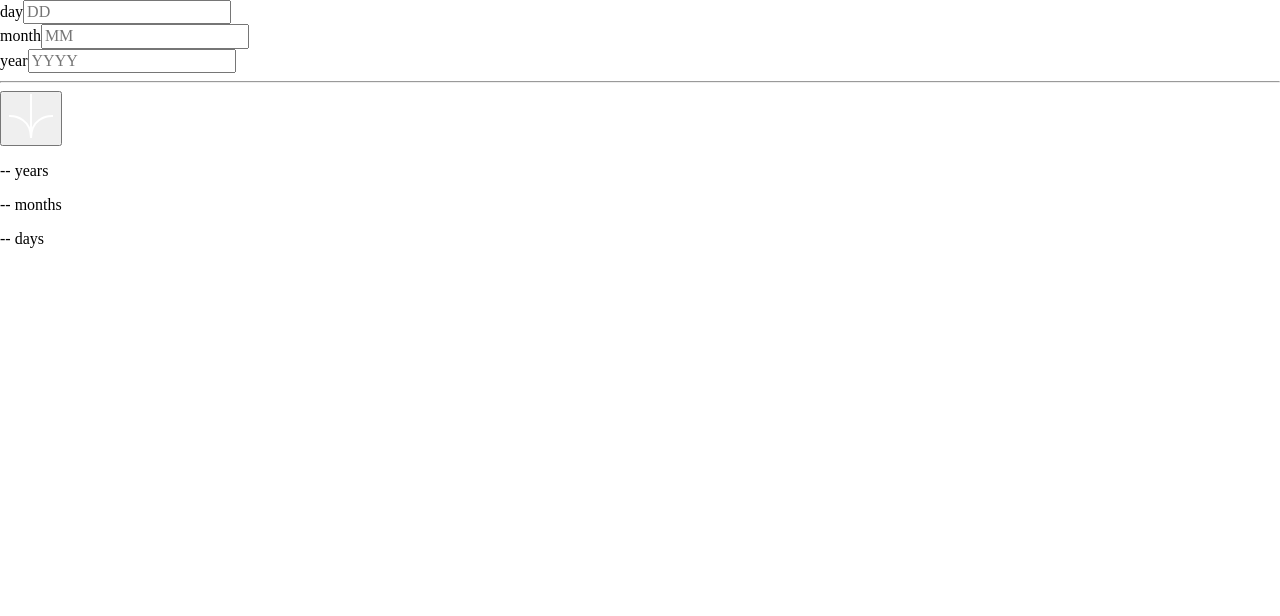
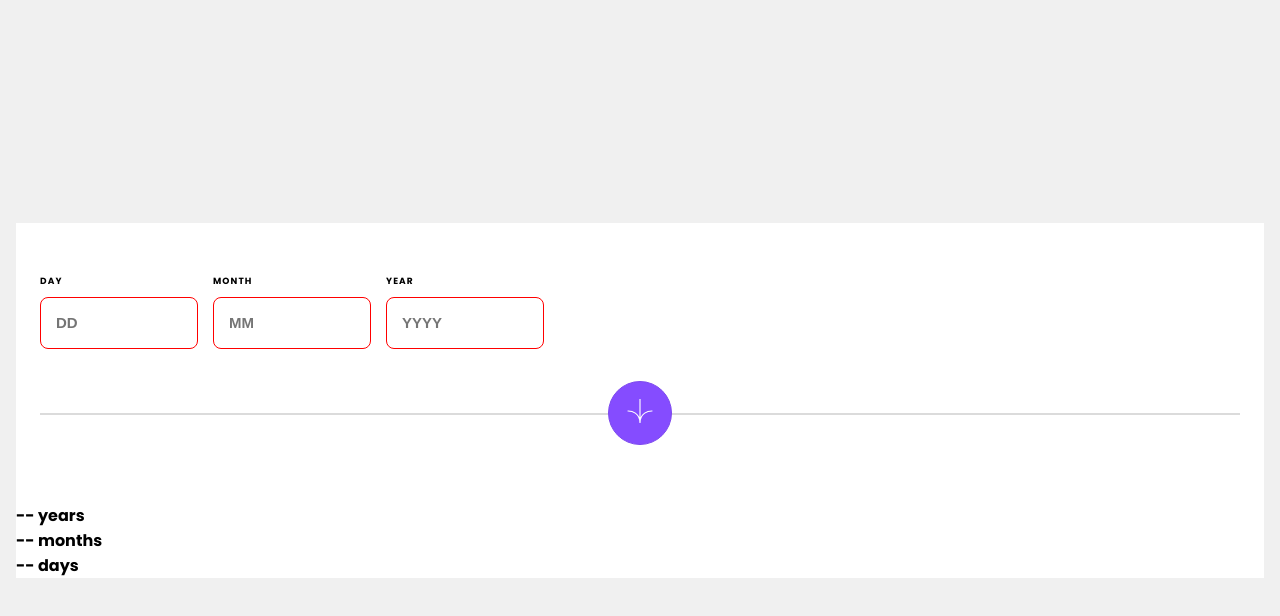
Before and after one commit to BinLama/FrontEndMentor-age-calculator-app, a React (Vite) app: page / in a window 1280 px wide. Shown: the top 616 px of the page. Built offline with nearby package versions, Linux system fonts and the light colour scheme.

Commit message:
input looks okay

```diff
--- a/index.html
+++ b/index.html
@@ -6,7 +6,7 @@
   <meta name="viewport" content="width=device-width, initial-scale=1.0">
   <!-- displays site properly based on user's device -->
 
-  <link rel="icon" type="image/png" sizes="32x32" href="./assets/images/favicon-32x32.png">
+  <link rel="icon" type="image/png" sizes="32x32" href="./src/assets/images/favicon-32x32.png">
 
   <title>Frontend Mentor | Age calculator app</title>
 
@@ -25,18 +25,6 @@
 
 <body>
 
-  <!-- Day
-  DD
-
-  Month
-  MM
-
-  Year
-  YYYY
-
-  -- years
-  -- months
-  -- days -->
   <div id="root"></div>
   <!-- <div class="attribution">
     Challenge by <a href="https://www.frontendmentor.io?ref=challenge" target="_blank">Frontend Mentor</a>.
--- a/src/App.css
+++ b/src/App.css
@@ -1,3 +1,14 @@
+@import url("https://fonts.googleapis.com/css2?family=Poppins:ital,wght@0,700;1,400;1,800&display=swap");
+
 :root {
-    --clr-primary-purple: hsl(259, 100%, 65%);
+    --clr-primary-purple: 259, 100%, 65%;
+    --clr-primary-lightPurple: 259, 83%, 61%;
+    --clr-primary-red: 0, 100%, 67%;
+
+    --clr-ntrl-white: 0, 0%, 100%;
+    --clr-ntrl-offWhite: 0, 0%, 94%;
+    --clr-ntrl-lightGrey: 0, 0%, 86%;
+    --clr-ntrl-smokeGrey: 0, 1%, 44%;
+    --clr-ntrl-black: 0, 0%, 8%;
+    --ff-primary: "Poppins", sans-serif;
 }
--- a/src/components/AgeCalculator.jsx
+++ b/src/components/AgeCalculator.jsx
@@ -1,6 +1,7 @@
 import { createContext, useContext, useState } from "react";
 import Inputs from "./inputs/Inputs";
 import DisplayInputs from "./displayInputs/DisplayInputs";
+import "./ageCalculator.css";
 
 // context
 const AgeContext = createContext();
@@ -34,9 +35,11 @@ const AgeCalculator = () => {
         <AgeContext.Provider
             value={{ error, setError, data, setData, age, setAge }}
         >
-            <div className="section__center age-calculator">
-                <Inputs />
-                <DisplayInputs />
+            <div className="section__center ">
+                <div className="age-calculator">
+                    <Inputs />
+                    <DisplayInputs />
+                </div>
             </div>
         </AgeContext.Provider>
     );
--- /dev/null
+++ b/src/components/ageCalculator.css
@@ -0,0 +1,17 @@
+body {
+    background-color: hsl(var(--clr-ntrl-offWhite));
+    font-family: var(--ff-primary);
+}
+
+.age-calculator {
+    background-color: hsl(var(--clr-ntrl-white));
+    margin: 1rem;
+    width: 100%;
+}
+
+.section__center {
+    display: flex;
+    align-items: center;
+    justify-content: center;
+    height: 100vh;
+}
--- a/src/components/inputs/Inputs.jsx
+++ b/src/components/inputs/Inputs.jsx
@@ -23,8 +23,8 @@ const Inputs = () => {
     };
 
     return (
-        <section>
-            <form className="form__container" onSubmit={handleOnSubmit}>
+        <section className="form__container">
+            <form className="form" onSubmit={handleOnSubmit}>
                 <div className="input__container">
                     {inputs.map((input) => {
                         return <SingleInput key={input.id} {...input} />;
@@ -32,11 +32,9 @@ const Inputs = () => {
                 </div>
                 <div className="input__submit">
                     <hr className="input__seperation" />
-                    <div className="btn">
-                        <button className="btn__submit" type="submit">
-                            <img src={downArrow} alt="submit button" />
-                        </button>
-                    </div>
+                    <button className="btn__submit btn" type="submit">
+                        <img src={downArrow} alt="submit button" />
+                    </button>
                 </div>
             </form>
         </section>
--- a/src/components/inputs/SingleInput.css
+++ b/src/components/inputs/SingleInput.css
@@ -0,0 +1,50 @@
+input[type="number"] {
+    min-width: 85px;
+    max-width: 158px;
+    width: 100%;
+
+    height: 52px;
+
+    border-radius: 8px;
+    border: 1px solid hsl(var(--clr-ntrl-lightGrey));
+}
+
+input[type="number"] {
+    -moz-appearance: textfield;
+    appearance: textfield;
+    margin: 0;
+    padding: 15px;
+    font-size: 15px;
+    font-weight: 700;
+    outline: none;
+    caret-color: hsl(var(--clr-primary-purple));
+}
+
+input[type="number"].error {
+    border: 1px solid red;
+}
+
+input[type="number"]:focus {
+    border: 1px solid hsl(var(--clr-primary-purple));
+}
+
+input[type="number"]::-webkit-inner-spin-button,
+input[type="number"]::-webkit-outer-spin-button {
+    -webkit-appearance: none;
+    margin: 0;
+}
+
+.input {
+    display: flex;
+    flex-direction: column;
+}
+
+.input label {
+    text-transform: uppercase;
+    font-size: 9px;
+    font-weight: 700;
+    letter-spacing: 1.1px;
+
+    margin-top: 28px;
+    padding-bottom: 9px;
+}
--- a/src/components/inputs/SingleInput.jsx
+++ b/src/components/inputs/SingleInput.jsx
@@ -14,6 +14,7 @@ const SingleInput = ({ type, name, placeholder, label }) => {
                 }}
                 value={data[name]}
                 placeholder={placeholder}
+                className="error"
             />
             {error[name].isError && (
                 <span className="input__error">{error[name].text}</span>
--- a/src/components/inputs/input.css
+++ b/src/components/inputs/input.css
@@ -0,0 +1,46 @@
+.form__container {
+    padding: 1.5rem;
+}
+
+.input__container {
+    display: flex;
+    gap: 15px;
+}
+
+.input__submit {
+    position: relative;
+    margin: 32px 0;
+    padding: 32px 0;
+}
+
+.input__seperation {
+    height: 2px;
+    background-color: hsl(var(--clr-ntrl-lightGrey));
+    border: none;
+}
+
+.btn__submit {
+    position: absolute;
+    top: 0;
+    left: 50%;
+    transform: translateX(-50%);
+}
+
+.btn {
+    height: 64px;
+    width: 64px;
+    border: none;
+    background-color: hsla(var(--clr-primary-purple), 100%);
+    border-radius: 50%;
+    cursor: pointer;
+    border: 1px solid hsl(var(--clr-primary-lightPurple));
+    transition: 0.3s background-color ease-in-out;
+}
+
+.btn:hover {
+    background-color: hsl(var(--clr-primary-lightPurple));
+}
+
+.btn img {
+    height: 24px;
+}
--- a/src/index.css
+++ b/src/index.css
@@ -1,351 +1,5 @@
-/*! normalize.css v8.0.1 | MIT License | github.com/necolas/normalize.css */
-
-/* Document
-   ========================================================================== */
-
-/**
- * 1. Correct the line height in all browsers.
- * 2. Prevent adjustments of font size after orientation changes in iOS.
- */
-
-html {
-    line-height: 1.15; /* 1 */
-    -webkit-text-size-adjust: 100%; /* 2 */
+* {
+    padding: 0;
+    margin: 0;
+    box-sizing: border-box;
 }
-
-/* Sections
-   ========================================================================== */
-
-/**
- * Remove the margin in all browsers.
- */
-
-body {
-    margin: 0;
-}
-
-/**
- * Render the `main` element consistently in IE.
- */
-
-main {
-    display: block;
-}
-
-/**
- * Correct the font size and margin on `h1` elements within `section` and
- * `article` contexts in Chrome, Firefox, and Safari.
- */
-
-h1 {
-    font-size: 2em;
-    margin: 0.67em 0;
-}
-
-/* Grouping content
-   ========================================================================== */
-
-/**
- * 1. Add the correct box sizing in Firefox.
- * 2. Show the overflow in Edge and IE.
- */
-
-hr {
-    box-sizing: content-box; /* 1 */
-    height: 0; /* 1 */
-    overflow: visible; /* 2 */
-}
-
-/**
- * 1. Correct the inheritance and scaling of font size in all browsers.
- * 2. Correct the odd `em` font sizing in all browsers.
- */
-
-pre {
-    font-family: monospace, monospace; /* 1 */
-    font-size: 1em; /* 2 */
-}
-
-/* Text-level semantics
-   ========================================================================== */
-
-/**
- * Remove the gray background on active links in IE 10.
- */
-
-a {
-    background-color: transparent;
-}
-
-/**
- * 1. Remove the bottom border in Chrome 57-
- * 2. Add the correct text decoration in Chrome, Edge, IE, Opera, and Safari.
- */
-
-abbr[title] {
-    border-bottom: none; /* 1 */
-    text-decoration: underline; /* 2 */
-    text-decoration: underline dotted; /* 2 */
-}
-
-/**
- * Add the correct font weight in Chrome, Edge, and Safari.
- */
-
-b,
-strong {
-    font-weight: bolder;
-}
-
-/**
- * 1. Correct the inheritance and scaling of font size in all browsers.
- * 2. Correct the odd `em` font sizing in all browsers.
- */
-
-code,
-kbd,
-samp {
-    font-family: monospace, monospace; /* 1 */
-    font-size: 1em; /* 2 */
-}
-
-/**
- * Add the correct font size in all browsers.
- */
-
-small {
-    font-size: 80%;
-}
-
-/**
- * Prevent `sub` and `sup` elements from affecting the line height in
- * all browsers.
- */
-
-sub,
-sup {
-    font-size: 75%;
-    line-height: 0;
-    position: relative;
-    vertical-align: baseline;
-}
-
-sub {
-    bottom: -0.25em;
-}
-
-sup {
-    top: -0.5em;
-}
-
-/* Embedded content
-   ========================================================================== */
-
-/**
- * Remove the border on images inside links in IE 10.
- */
-
-img {
-    border-style: none;
-}
-
-/* Forms
-   ========================================================================== */
-
-/**
- * 1. Change the font styles in all browsers.
- * 2. Remove the margin in Firefox and Safari.
- */
-
-button,
-input,
-optgroup,
-select,
-textarea {
-    font-family: inherit; /* 1 */
-    font-size: 100%; /* 1 */
-    line-height: 1.15; /* 1 */
-    margin: 0; /* 2 */
-}
-
-/**
- * Show the overflow in IE.
- * 1. Show the overflow in Edge.
- */
-
-button,
-input {
-    /* 1 */
-    overflow: visible;
-}
-
-/**
- * Remove the inheritance of text transform in Edge, Firefox, and IE.
- * 1. Remove the inheritance of text transform in Firefox.
- */
-
-button,
-select {
-    /* 1 */
-    text-transform: none;
-}
-
-/**
- * Correct the inability to style clickable types in iOS and Safari.
- */
-
-button,
-[type="button"],
-[type="reset"],
-[type="submit"] {
-    -webkit-appearance: button;
-}
-
-/**
- * Remove the inner border and padding in Firefox.
- */
-
-button::-moz-focus-inner,
-[type="button"]::-moz-focus-inner,
-[type="reset"]::-moz-focus-inner,
-[type="submit"]::-moz-focus-inner {
-    border-style: none;
-    padding: 0;
-}
-
-/**
- * Restore the focus styles unset by the previous rule.
- */
-
-button:-moz-focusring,
-[type="button"]:-moz-focusring,
-[type="reset"]:-moz-focusring,
-[type="submit"]:-moz-focusring {
-    outline: 1px dotted ButtonText;
-}
-
-/**
- * Correct the padding in Firefox.
- */
-
-fieldset {
-    padding: 0.35em 0.75em 0.625em;
-}
-
-/**
- * 1. Correct the text wrapping in Edge and IE.
- * 2. Correct the color inheritance from `fieldset` elements in IE.
- * 3. Remove the padding so developers are not caught out when they zero out
- *    `fieldset` elements in all browsers.
- */
-
-legend {
-    box-sizing: border-box; /* 1 */
-    color: inherit; /* 2 */
-    display: table; /* 1 */
-    max-width: 100%; /* 1 */
-    padding: 0; /* 3 */
-    white-space: normal; /* 1 */
-}
-
-/**
- * Add the correct vertical alignment in Chrome, Firefox, and Opera.
- */
-
-progress {
-    vertical-align: baseline;
-}
-
-/**
- * Remove the default vertical scrollbar in IE 10+.
- */
-
-textarea {
-    overflow: auto;
-}
-
-/**
- * 1. Add the correct box sizing in IE 10.
- * 2. Remove the padding in IE 10.
- */
-
-[type="checkbox"],
-[type="radio"] {
-    box-sizing: border-box; /* 1 */
-    padding: 0; /* 2 */
-}
-
-/**
- * Correct the cursor style of increment and decrement buttons in Chrome.
- */
-
-[type="number"]::-webkit-inner-spin-button,
-[type="number"]::-webkit-outer-spin-button {
-    height: auto;
-}
-
-/**
- * 1. Correct the odd appearance in Chrome and Safari.
- * 2. Correct the outline style in Safari.
- */
-
-[type="search"] {
-    -webkit-appearance: textfield; /* 1 */
-    outline-offset: -2px; /* 2 */
-}
-
-/**
- * Remove the inner padding in Chrome and Safari on macOS.
- */
-
-[type="search"]::-webkit-search-decoration {
-    -webkit-appearance: none;
-}
-
-/**
- * 1. Correct the inability to style clickable types in iOS and Safari.
- * 2. Change font properties to `inherit` in Safari.
- */
-
-::-webkit-file-upload-button {
-    -webkit-appearance: button; /* 1 */
-    font: inherit; /* 2 */
-}
-
-/* Interactive
-   ========================================================================== */
-
-/*
- * Add the correct display in Edge, IE 10+, and Firefox.
- */
-
-details {
-    display: block;
-}
-
-/*
- * Add the correct display in all browsers.
- */
-
-summary {
-    display: list-item;
-}
-
-/* Misc
-   ========================================================================== */
-
-/**
- * Add the correct display in IE 10+.
- */
-
-template {
-    display: none;
-}
-
-/**
- * Add the correct display in IE 10.
- */
-
-[hidden] {
-    display: none;
-}
```
Also changed, not shown: src/App.jsx (+0 -17 lines), 2 other files (tests, documents, lock files or other folders).
